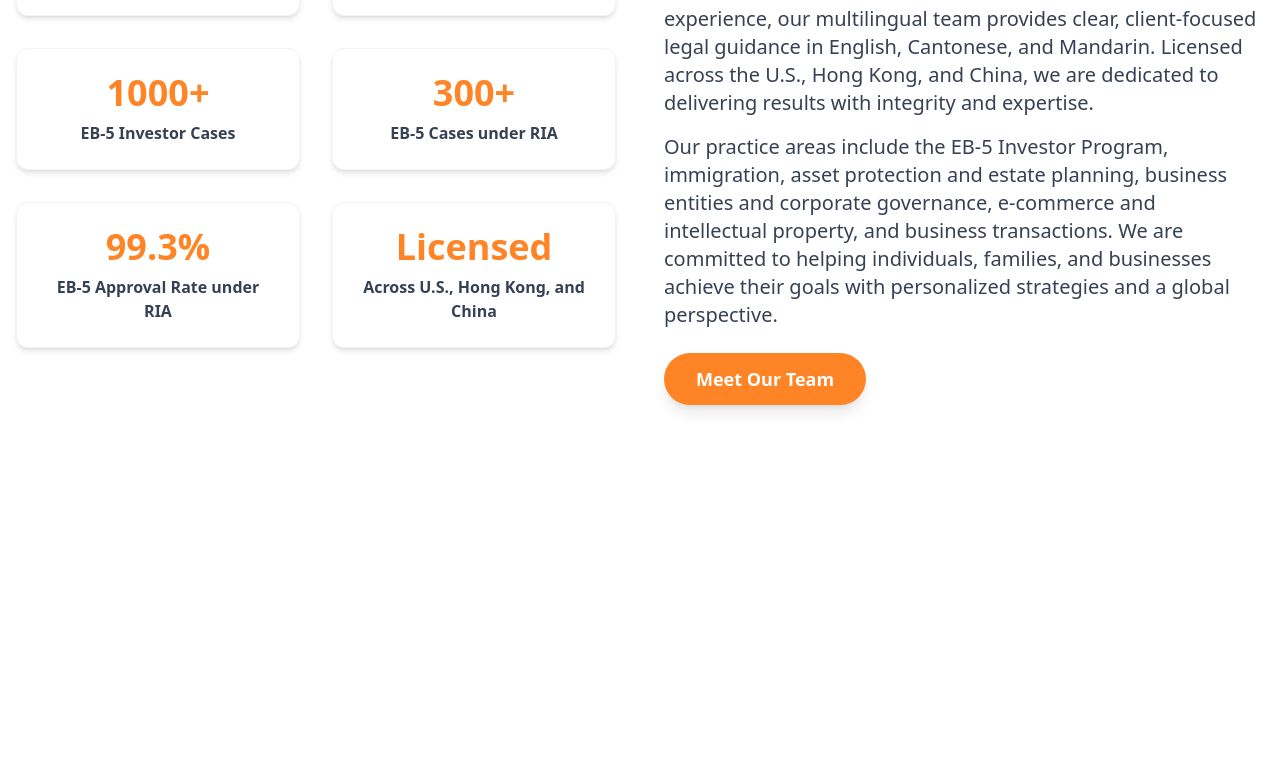
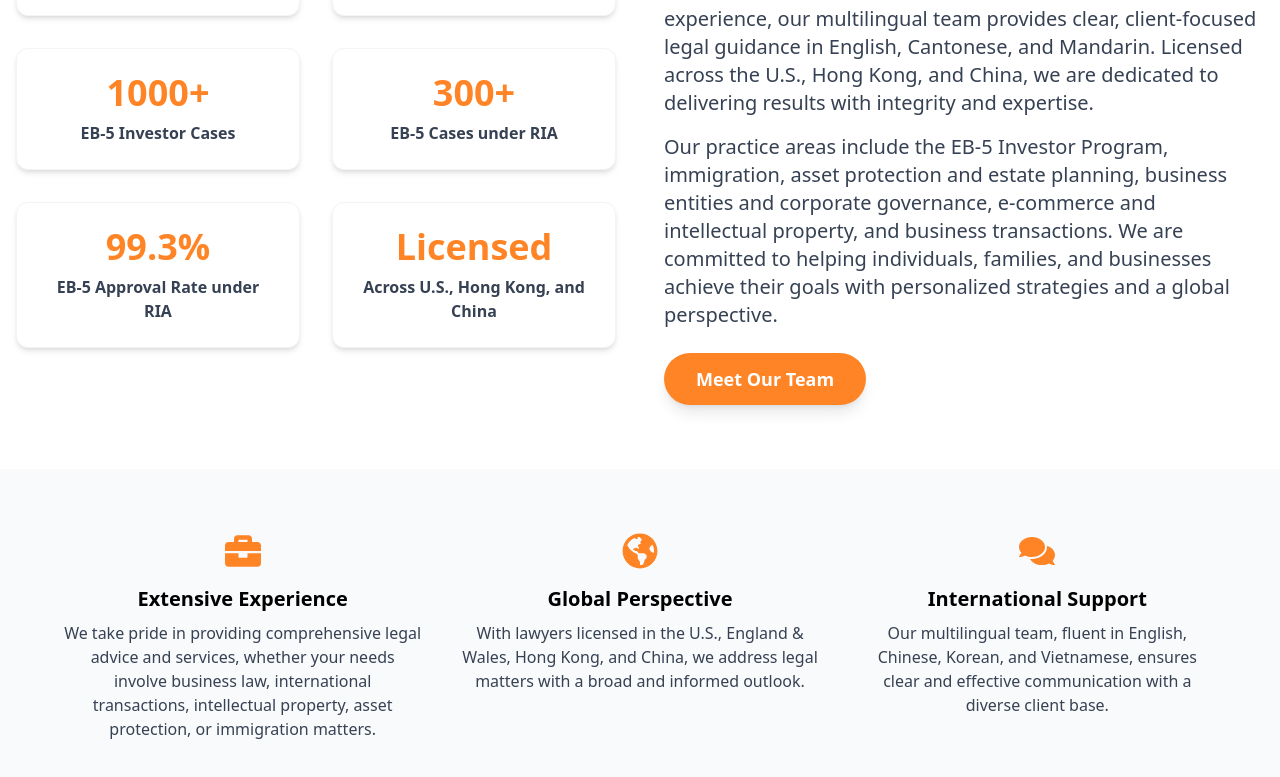
Before and after one commit to alexw14/wongandlaw, a Next.js app: page / in a window 1280 px wide. Shown: the part 1019-1796 px from the top of the page. Before the commit the page ends 1488 px from the top, so only its background shows below. Built offline with nearby package versions, Linux system fonts and the light colour scheme.

Commit message:
add key values section to home page

```diff
--- a/package.json
+++ b/package.json
@@ -15,6 +15,7 @@
     "next-intl": "^4.3.4",
     "react": "^19.0.0",
     "react-dom": "^19.0.0",
+    "react-icons": "^5.5.0",
     "remark": "^15.0.1",
     "remark-html": "^16.0.1"
   },
--- a/src/app/page.tsx
+++ b/src/app/page.tsx
@@ -1,11 +1,13 @@
 import HeroSection from '@/components/HeroSection';
 import AboutStatsSection from '@/components/AboutStatsSection';
+import KeyValuesSection from '@/components/KeyValuesSection';
 
 export default function Home() {
   return (
     <>
       <HeroSection />
       <AboutStatsSection />
+      <KeyValuesSection />
     </>
   );
 }
--- /dev/null
+++ b/src/components/KeyValuesSection.tsx
@@ -0,0 +1,40 @@
+import { FaBriefcase, FaGlobeAmericas, FaComments } from 'react-icons/fa';
+
+const keyValues = [
+  {
+    icon: <FaBriefcase className="text-4xl text-[#FF8426] mb-4" />,
+    title: 'Extensive Experience',
+    description:
+      'We take pride in providing comprehensive legal advice and services, whether your needs involve business law, international transactions, intellectual property, asset protection, or immigration matters.',
+  },
+  {
+    icon: <FaGlobeAmericas className="text-4xl text-[#FF8426] mb-4" />,
+    title: 'Global Perspective',
+    description:
+      'With lawyers licensed in the U.S., England & Wales, Hong Kong, and China, we address legal matters with a broad and informed outlook.',
+  },
+  {
+    icon: <FaComments className="text-4xl text-[#FF8426] mb-4" />,
+    title: 'International Support',
+    description:
+      'Our multilingual team, fluent in English, Chinese, Korean, and Vietnamese, ensures clear and effective communication with a diverse client base.',
+  },
+];
+
+const KeyValuesSection: React.FC = () => (
+  <section className="bg-gray-50 py-16 px-4">
+    <div className="max-w-6xl mx-auto">
+      <div className="grid grid-cols-1 md:grid-cols-3 gap-10 text-center">
+        {keyValues.map((value) => (
+          <div key={value.title} className="flex flex-col items-center">
+            {value.icon}
+            <h3 className="text-xl font-bold mb-2">{value.title}</h3>
+            <p className="text-gray-700">{value.description}</p>
+          </div>
+        ))}
+      </div>
+    </div>
+  </section>
+);
+
+export default KeyValuesSection;
--- a/src/components/NavMenu.tsx
+++ b/src/components/NavMenu.tsx
@@ -10,27 +10,27 @@ const NavMenu: React.FC<NavMenuProps> = ({ vertical = false, onLinkClick }) => {
   return (
     <div className={vertical ? "flex flex-col space-y-6" : "flex space-x-6"}>
       <nav>
-        <Link href="/practice-areas" className="hover:text-primary" onClick={onLinkClick}>
+        <Link href="/practice-areas" className="hover:text-[#FF8426]" onClick={onLinkClick}>
           Practice Areas
         </Link>
       </nav>
       <nav>
-        <Link href="/news-blogs" className="hover:text-primary" onClick={onLinkClick}>
+        <Link href="/news-blogs" className="hover:text-[#FF8426]" onClick={onLinkClick}>
           News & Blogs
         </Link>
       </nav>
       <nav>
-        <Link href="/professionals" className="hover:text-primary" onClick={onLinkClick}>
+        <Link href="/professionals" className="hover:text-[#FF8426]" onClick={onLinkClick}>
           Our Team
         </Link>
       </nav>
       <nav>
-        <Link href="/about" className="hover:text-primary" onClick={onLinkClick}>
+        <Link href="/about" className="hover:text-[#FF8426]" onClick={onLinkClick}>
           About Us
         </Link>
       </nav>
       <nav>
-        <Link href="/contact" className="hover:text-primary" onClick={onLinkClick}>
+        <Link href="/contact" className="hover:text-[#FF8426]" onClick={onLinkClick}>
           Contact Us
         </Link>
       </nav>
```
Also changed, not shown: 1 other file (tests, documents, lock files or other folders).
